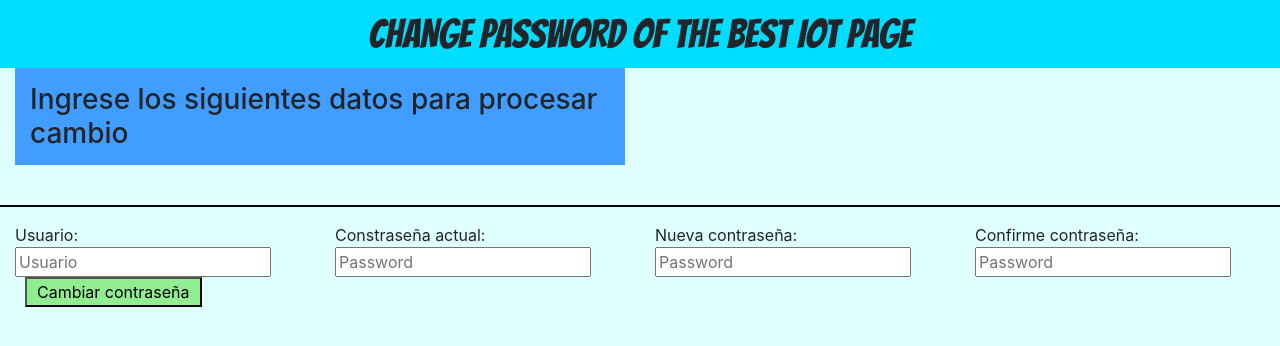
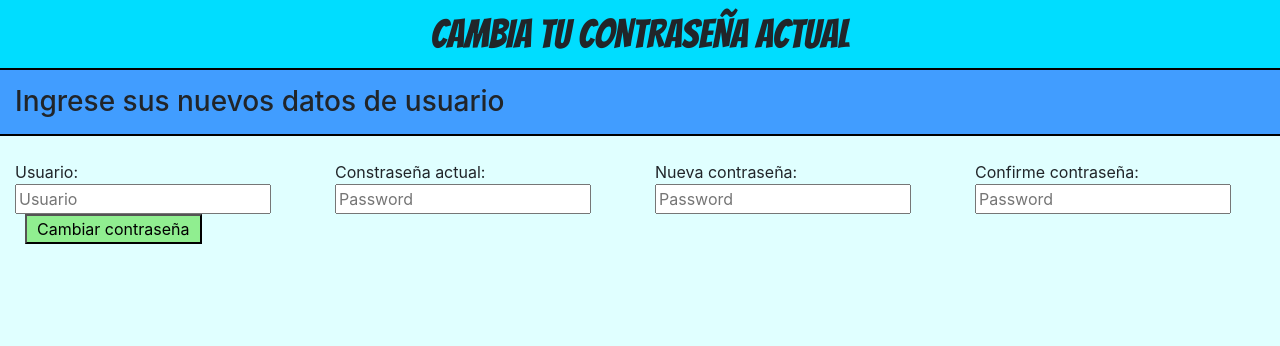
Before and after one commit to san99tiago/IOT_EIA, a website: page SERVERS/EJERCICIO_03_NODE/public/change_password.html in a window 1280 px wide. Drawn offline with nearby package versions, Linux system fonts and the light colour scheme.

Commit message:
files to handle change in password with jquery

```diff
--- a/SERVERS/EJERCICIO_03_NODE/public/change_password.html
+++ b/SERVERS/EJERCICIO_03_NODE/public/change_password.html
@@ -29,28 +29,23 @@
     </head>
     <body>
 
+
         <!-- Clase "animated" implica que agregamos animacion... "pulse es el tipo de animacion" -->
-        <h1 class="col-12 animated  bounceInLeft">CHANGE PASSWORD OF THE BEST IOT PAGE</h1>
+        <h1 class="container-fluid animated  bounceInLeft">CAMBIA TU CONTRASEÑA ACTUAL</h1>
 
+        <hr class="no-margin animated bounceInDown agregar-delay-2">
 
         <!-- NOTA: el "container-fluid" es indispensable para que se adapte correctamente al total de espacio -->
         <div class="container-fluid">
-
-            <!-- Creamos division con formato "row" para indicarlo como "fila" -->
-            <div class="row">
-                <!-- SECCION FILA : archivo principal del change password-->
-                <div class ="col-6  animated  flipInX agregar-delay-2">
-                    <h3>Ingrese los siguientes datos para procesar cambio</h3>
-                    <br>
-
-                </div>
-
+            <!-- SECCION FILA : archivo principal de info para cambio de datos de usuario-->
+            <div class ="row animated  flipInX agregar-delay-2">
+                <h3>Ingrese sus nuevos datos de usuario</h3>
             </div>
-
         </div>
 
         <!-- Agregamos linea de separacion entre estas dos secciones -->
-        <hr>
+        <hr class="no-margin animated bounceInDown agregar-delay-2">
+        <br>
 
 
         <!-- SECCION INGRESO DE DATOS POR PARTE DEL USUARIO -->
@@ -78,11 +73,14 @@
                     Confirme contraseña:
                     <input type="password" id="new_password_2"  placeholder="Password">
                 </div>
+
+                <br><br>
+
                 <div class="col-10 col-sm-3">
                     <!-- Utilizaremos id de change_password_button para procesar esto en JS -->
                     <button id="new_password_button">Cambiar contraseña</button>
                 </div>
-                <br><br>
+
             </div>
         </div>
 
@@ -92,6 +90,10 @@
         <script src="jquery/jquery.min.js"></script>
         <script src="jquery-easing/jquery.easing.min.js"></script>
 
+        <!-- Jquery plugins for cool alerts -->
+        <link href="./jquery/jquery.alerts.css" rel="stylesheet" type="text/css" />
+        <script src="./jquery/jquery.alerts.js"></script>
+
 
     </body>
 
```
